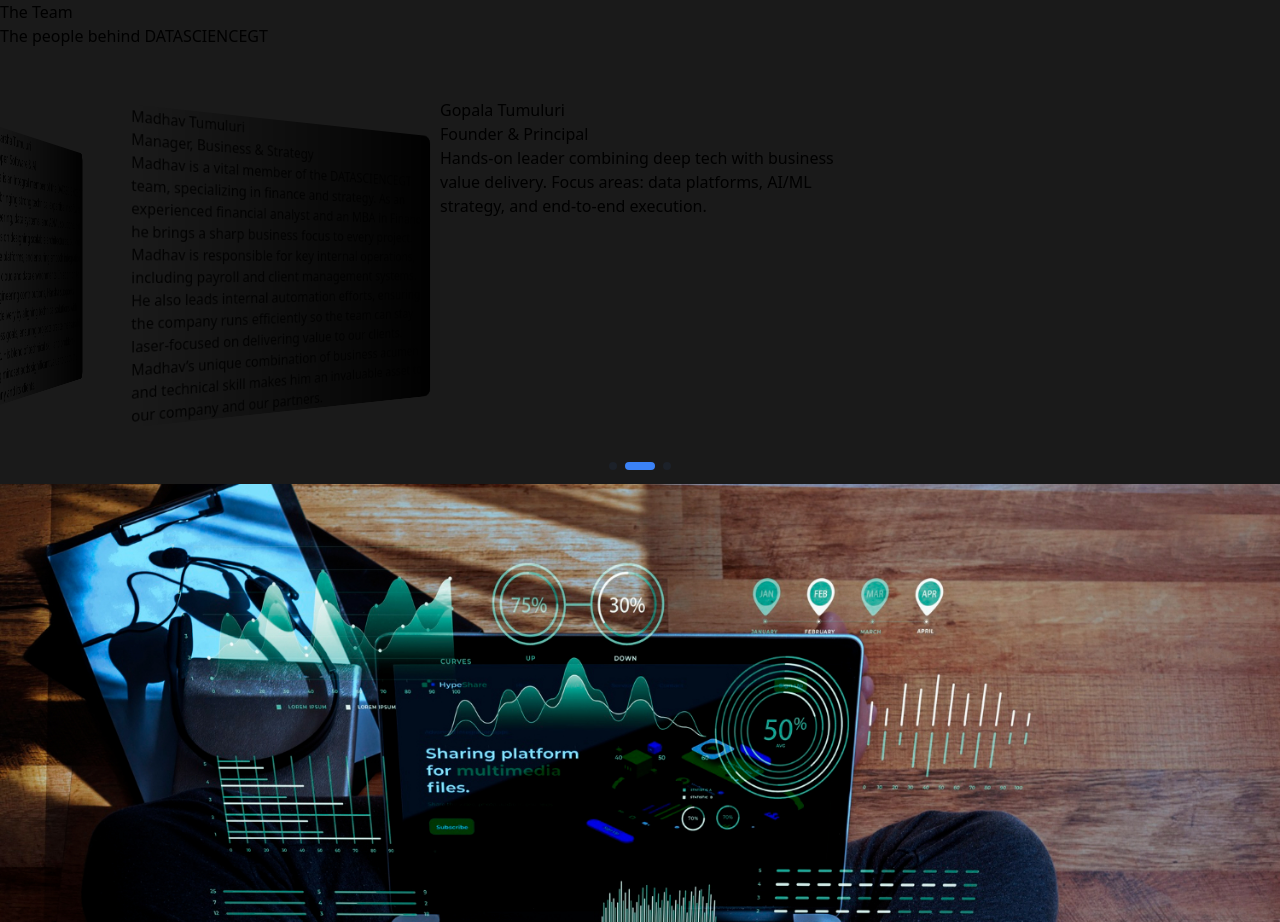
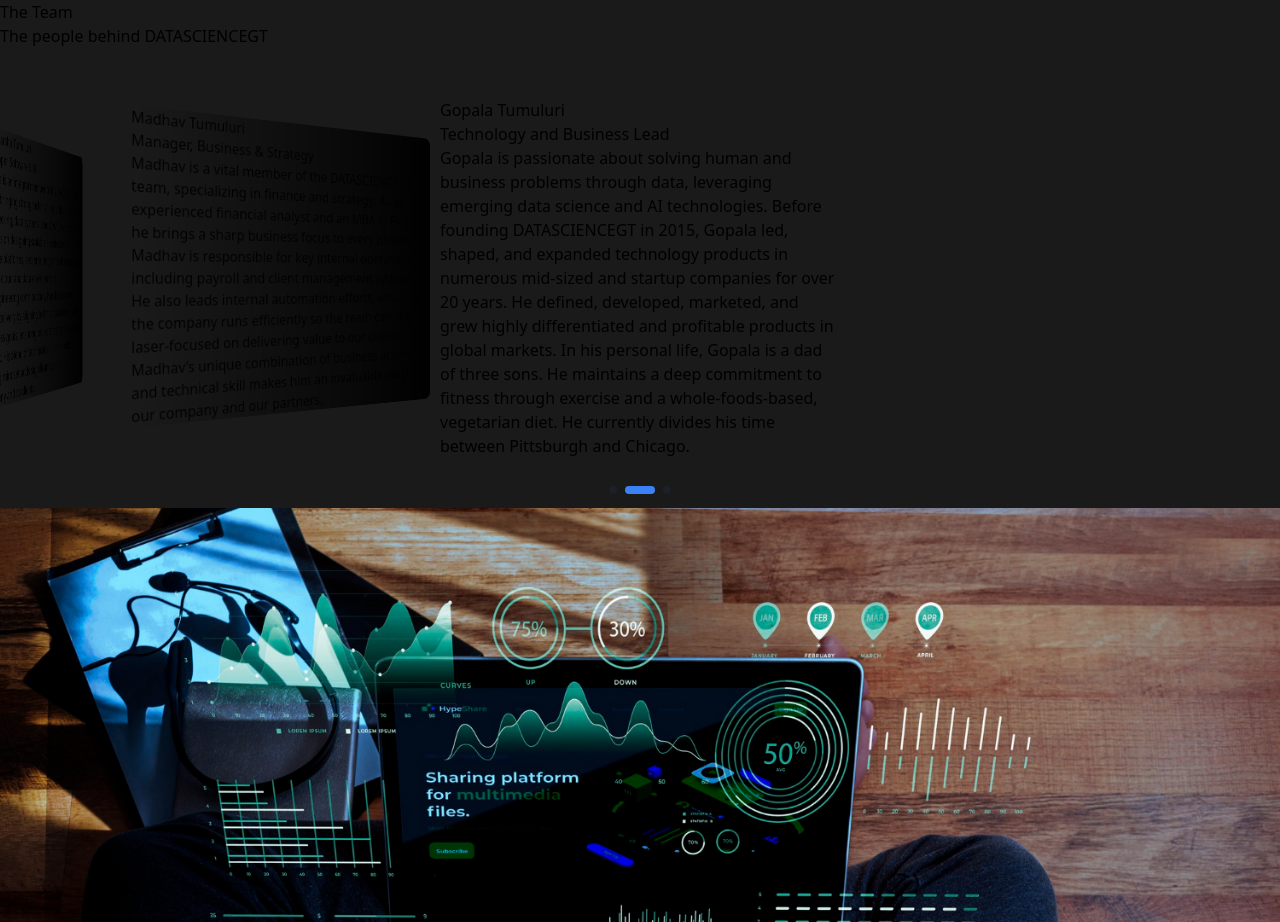
Before and after one commit to sreeharshatumuluri-dotcom/datasciencegt-landing, a React (Vite) app: page / in a window 1280 px wide. Shown: the part 6642-7564 px from the top of the page. Built offline with nearby package versions, Linux system fonts and the light colour scheme.

Commit message:
feat: gopala tumuluri bio updated

```diff
--- a/src/components/TeamCarousel.jsx
+++ b/src/components/TeamCarousel.jsx
@@ -24,9 +24,9 @@
     // 2nd (default centered)
     bg: gopalaImg,
     name: "Gopala Tumuluri",
-    title: "Founder & Principal",
+    title: "Technology and Business Lead",
     desc:
-      "Hands-on leader combining deep tech with business value delivery. Focus areas: data platforms, AI/ML strategy, and end-to-end execution.",
+      "Gopala is passionate about solving human and business problems through data, leveraging emerging data science and AI technologies. Before founding DATASCIENCEGT in 2015, Gopala led, shaped, and expanded technology products in numerous mid-sized and startup companies for over 20 years. He defined, developed, marketed, and grew highly differentiated and profitable products in global markets. In his personal life, Gopala is a dad of three sons. He maintains a deep commitment to fitness through exercise and a whole-foods-based, vegetarian diet. He currently divides his time between Pittsburgh and Chicago.",
   },
   {
     // 3rd
```
